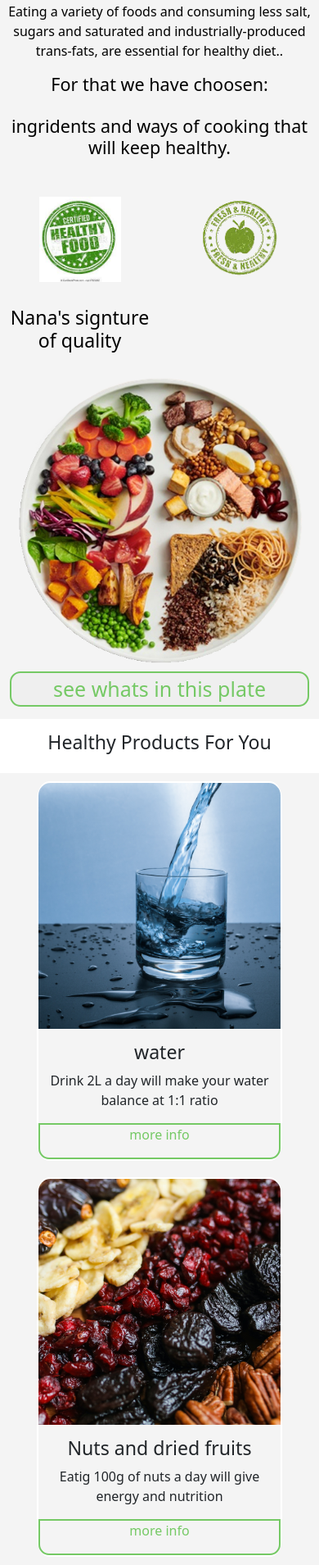
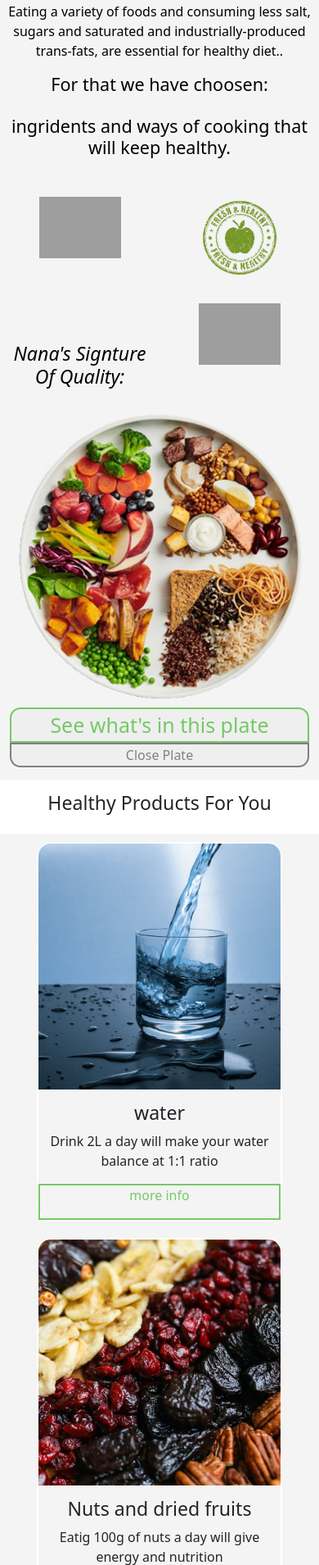
Before and after one commit to nirayal/WEB_Proj, a PHP site: page /Healthy_Food.htm in a window 390 px wide. Shown: the part 511-2420 px from the top of the page at 82% size. Run offline with PHP 8.4, Linux system fonts and the light colour scheme; grey boxes are pictures that could not be loaded.

Commit message:
jquery healfy food menu

```diff
--- a/Healthy_Food.htm
+++ b/Healthy_Food.htm
@@ -13,6 +13,9 @@
       $(document).ready(function(){
         $("#flip").click(function(){
           $("#panel").slideDown("slow");
+        });
+        $("#flip1").click(function(){
+            $("#panel").slideUp("slow");
         });
       });
       </script>
@@ -35,7 +38,7 @@
                   <div class="collapse navbar-collapse" id="navbarSupportedContent">
                     <ul class="navbar-nav me-auto mb-2 mb-lg-0 w-100 justify-content-between">
                       <li class="nav-item"> <a class="nav-link active" aria-current="page" href="Home_Page.html">Home</a> </li>
-                      <li class="nav-item"> <a class="nav-link" href="Recips_Guides.html">Recipes & Guides</a> </li>
+                      <li class="nav-item"> <a class="nav-link" href="Recips_Guides.php">Recipes & Guides</a> </li>
                       <li class="nav-item"> <a class="nav-link" href="Healthy_Food.htm">Healthy Food</a> </li>
                       <li class="nav-item"> <a class="nav-link" href="Workshops.htm">Workshops</a> </li>
                       <li class="nav-item"> <a class="nav-link" href="Suggestion.html">Nana's suggestion</a> </li>
@@ -69,7 +72,7 @@
               <br>
               <div class="row row-spamp">
                 <div class="col-6">
-                  <img class="healthfy-food-stamp" src="Pics/healthy_food/healthfy-food-stamp.jfif">
+                  <img class="healthfy-food-stamp" src="Pics/healthy_food/healthfy-food-stamp.png">
                 </div>
                 <div class="col-6">
                   <img class="healthfy-food-stamp" src="Pics/healthy_food/fresh&healthy_stamp.png">
@@ -77,14 +80,17 @@
               </div>
               <div class="row">
                 <div class="col-6">
-              <h3>Nana's signture of quality</H3>
+                  <BR></BR>
+              <h3 class="sig-text">Nana's Signture Of Quality: </H3>
                 </div>
-                <div class="col-6"></div>
+                <div class="col-6">
+                  <img class="healthfy-food-stamp" src="Pics/healthy_food/sig copy.png">
+                </div>
               </div>
             </div>
-              <div class="col namu">
+              <div class="col menu">
                 <img src="Pics/healthy_food/image1copy.png" alt="">
-                <button class="namu-btn" id="flip">see whats in this plate</button>
+                <button class="menu-btn" id="flip">See what's in this plate</button>
                 <div id="panel">
                     <table style="width:100%">
                     <tr>
@@ -93,25 +99,27 @@
                       <th>Carbohydrate</th>
                     </tr>
                     <tr>
-                      <td>boiled broccoli</td>
-                      <td>boiled carrots</td>
-                      <td>vegetable</td>
-                      <td>fruits</td>
+                      <td>Boiled broccoli</td>
+                      <td>Baked salmon</td>
+                      <td>Quinoa</td>
+                      <!-- <td>fruits</td> -->
                     </tr>
                     <tr>
-                      <td>baked salmon</td>
-                      <td>boild egg</td>
-                      <td>chicken breast</td>
-                      <td>grild beef</td>
+                      <td>Boiled carrots</td>
+                      <td>Boild egg</td>
+                      <td>Pasta</td>
+                      <!-- <td>grild beef</td> -->
                     </tr>
                     <tr>
-                      <td>quinoa</td>
-                      <td>pasta</td>
-                      <td>bread</td>
-                      <td>rice</td>
+                      <td>Vegetable</td>
+                      <td>Chicken breast</td>
+                      <td>Bread</td>
+                      <!-- <td>rice</td> -->
                     </tr>
                   </table>
                 </div>
+                <button class="menu-close-btn" id="flip1" >Close Plate</button>
+
               </div>
           </div>
         </div>
@@ -204,7 +212,7 @@
             <h5 class="text-uppercase">Things from Nana </h5>
             <ul class="list-unstyled">
               <li> <a href="Home_Page.html" class="text-dark">Home</a> </li>
-              <li> <a href="Recips_Guides.html" class="text-dark">Recepis & Guides</a> </li>
+              <li> <a href="Recips_Guides.php" class="text-dark">Recepis & Guides</a> </li>
               <li> <a href="Healthy_Food.htm" class="text-dark">Healthy Food</a> </li>
               <li> <a href="Workshops.htm" class="text-dark">Workshops</a> </li>
               <li> <a href="Suggestion.html" class="text-dark">Nana's suggestion</a> </li>
@@ -232,29 +240,6 @@
               </li>
             </ul>
           </div>
-
-          <div class="col-lg-3 col-md-6 mb-4 mb-md-0">
-            <h5 class="text-uppercase">Send us your requests</h5>
-            <ul class="list-unstyled mb-0">
-              <div class="contact-box-footer">
-                <form action="" method="get">
-                <div class="row">
-                  <div class="col">
-                    <input type="text" class="form-control" placeholder="Email" aria-label="First name">
-                  </div>
-                  <div class="col">
-                    <input type="text" class="form-control" placeholder="Your request" aria-label="Last name">
-                  </div>
-                  <div class="row">
-                    <div class="col f">
-                      <input type="submit" class="form-control" value="submit">
-                    </div>
-                 </div>
-                </div>
-              </form>
-              </div>
-            </ul>
-          </div>
         </div>
       </div>
 
--- a/style.css
+++ b/style.css
@@ -52,7 +52,6 @@ body {
 #logo{
     width: 75%;
 }
-/* from in footer */
 
 @media screen and (max-width: 576px) {
     .spanToRemoveSmall{display: none !important;}
@@ -63,9 +62,19 @@ body {
   }
 
 @media screen and (max-width: 850px) {
-    .image{height: 100%; width: 100%;}
+    .image{
+        width: 100%;
+        height: auto;}
 }
 
+.recipes_helpus_table{
+    width: 100%;
+}
+
+.recipes_helpus_td{
+    text-align: left;
+    width: 50%;
+}
 
 .recipes_table{
     text-align: center;
@@ -96,6 +105,9 @@ body {
 }
 .healthfy-food-stamp{
     width: 200px;
+}
+.sig-text{
+    font-style: italic;
 }
 
 
@@ -142,36 +154,46 @@ body {
     font-size: 16px;
     cursor: pointer;
     width: 296px;
-    border-radius: 0px 0px 13px 13px;
+    /* border-radius: 0px 0px 13px 13px; */
   }
-  .namu{
+  .menu{
     display: flex;
     flex-direction: column;
     align-items: center;
   }
-  .namu-btn{
+  .menu-btn{
     width: 100%;
     border: 2px solid ;
     color: #75c965;
     text-align: center;
     font-size: 25px;
     border-radius: 13px;
+    border-radius: 13px 13px 0 0;
 
+  }
+  .menu-close-btn{
+    border: 2px solid ;
+    color: #808080;
+    text-align: center;
+    text-decoration: none;
+    display: inline-block;
+    font-size: 16px;
+    cursor: pointer;
+    width: 296px;
+    border-radius: 0px 0px 13px 13px;
+    width: 100%;
   }
 
   #panel{
     padding: 5px;
     text-align: center;
-    border: solid 1px #c3c3c3;
+    border: solid 2px #c3c3c3;
     width: 100%;
-    border-radius: 13px;
-
+    /* border-radius: 0 0 13px 13px; */
   }
 
   #panel {
-
     display: none;
-
   }
 
   /* ipads */
@@ -194,3 +216,12 @@ body {
     .text-in-welcome{padding: 0px !important;margin: 0px !important;text-align: center;}
     .healthfy-food-stamp{max-width:100px;justify-content: center;align-items: center;}
   }
+
+input[type = text], input[type = email], textarea
+{
+  width: 100%;
+
+  display: inline-block;
+  border: none;
+  background: #cfcfcf;
+}
```
